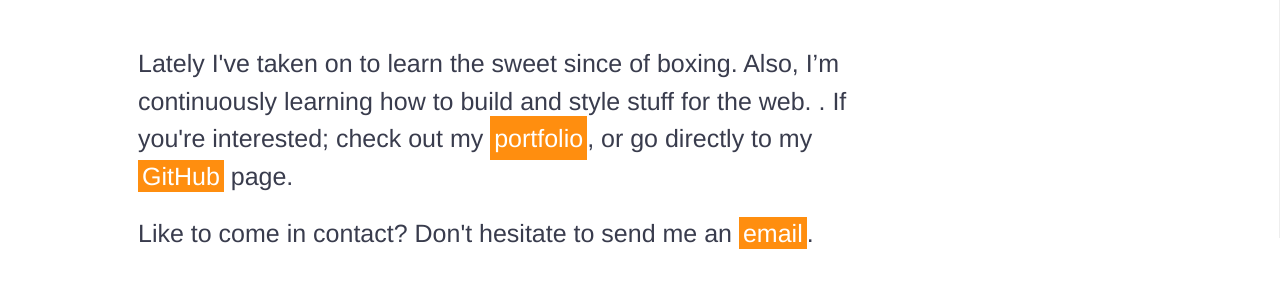
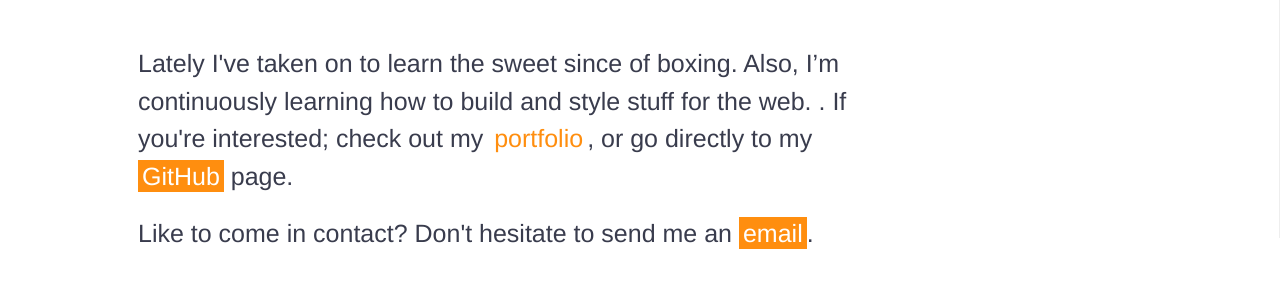
Before and after one commit to devByBjorn/my-website, a React app: page / in a window 1280 px wide. In both pictures the pointer is over the link "portfolio". Shown: the part 562-850 px from the top of the page. Built offline with nearby package versions, Linux system fonts and the light colour scheme.

Commit message:
hover index page

```diff
--- a/src/style/reusables/_standOutWord.scss
+++ b/src/style/reusables/_standOutWord.scss
@@ -2,9 +2,10 @@
   background-color: $stand-out-one;
   color: $base-light;
   padding: 2px 4px;
-  transition: padding .2s ease-in-out;
+  transition: all .2s ease-in;
 }
 
 .stand-out-word:hover {
-  padding: 8px 4px;
+  background-color: $base-light;
+  color: $stand-out-one;
 }
```
Also changed, not shown: public/dist/main.css, 1 other file.
